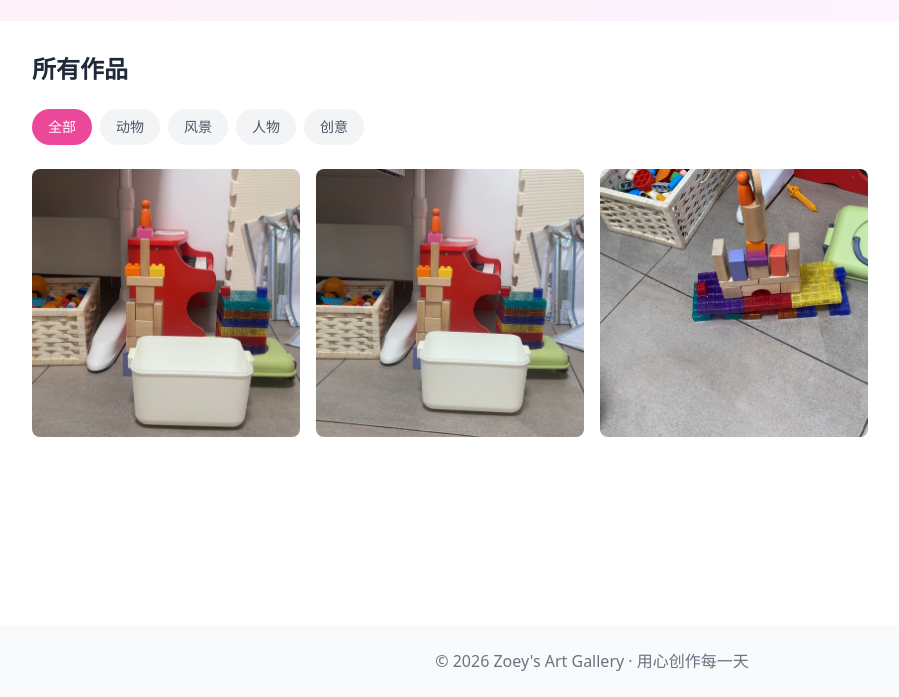
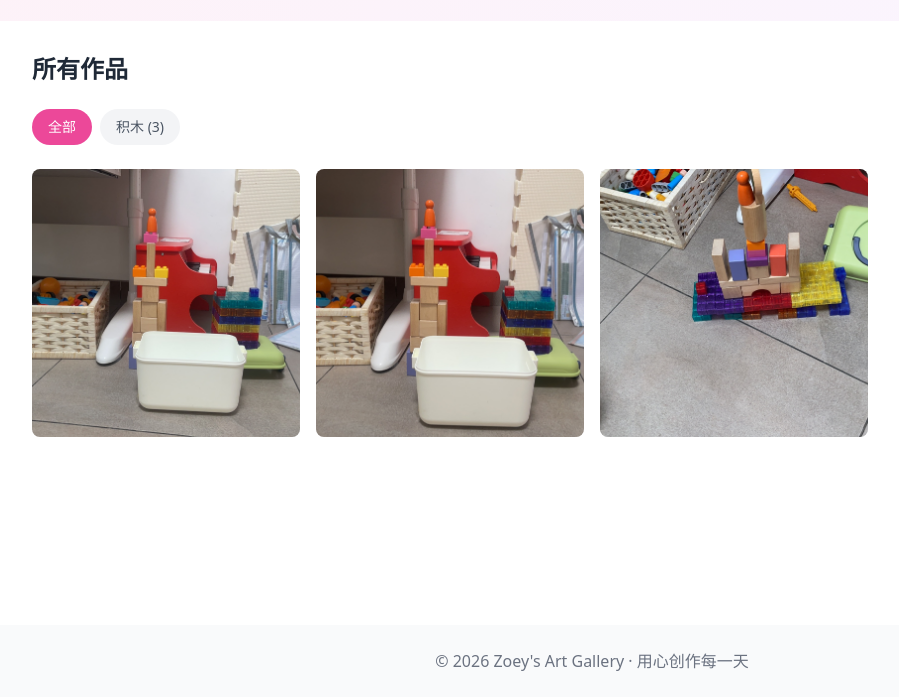
Before and after one commit to zoeybbbbbb/zoeybbbbbb.github.io, an Astro site: page /gallery in a window 1280 px wide. Shown: the part 103-800 px from the top of the page, without its empty margins (48-947 px from the left). Built offline with nearby package versions, Linux system fonts and the light colour scheme; Astro itself is replaced by a stand-in of ours.

Commit message:
Phase 2: 自动扫描 gallery 文件夹生成作品列表
     - 实现 scanGallery() 自动扫描 public/gallery/ 目录
     - 动态读取文件夹结构作为分类
     - 支持图片(jpg/png/gif/webp)和视频(mp4/webm/mov)
     - 分类按钮显示作品数量

```diff
--- a/src/components/GalleryGrid.tsx
+++ b/src/components/GalleryGrid.tsx
@@ -4,32 +4,32 @@ interface Artwork {
   title: string;
   src: string;
   type: 'image' | 'video';
+  category: string;
+}
+
+interface Category {
+  name: string;
+  count: number;
 }
 
 interface GalleryGridProps {
   artworks: Artwork[];
+  categories: Category[];
 }
 
-export default function GalleryGrid({ artworks }: GalleryGridProps) {
+export default function GalleryGrid({ artworks, categories }: GalleryGridProps) {
   const [selectedCategory, setSelectedCategory] = useState<string>('全部');
 
-  const categories = ['全部', '动物', '风景', '人物', '创意'];
-
-  const categoryMap: Record<string, string[]> = {
-    '动物': ['小猫钓鱼', '大象', '海底世界'],
-    '风景': ['日落', '山川'],
-    '人物': ['我的家人'],
-    '创意': ['未来城市'],
-  };
+  const categoryNames = ['全部', ...categories.map(c => c.name)];
 
   const filteredArtworks = selectedCategory === '全部'
     ? artworks
-    : artworks.filter(art => categoryMap[selectedCategory]?.includes(art.title));
+    : artworks.filter(art => art.category === selectedCategory);
 
   return (
     <div>
       <div className="flex flex-wrap gap-2 mb-6">
-        {categories.map(cat => (
+        {categoryNames.map(cat => (
           <button
             key={cat}
             onClick={() => setSelectedCategory(cat)}
@@ -40,6 +40,7 @@ export default function GalleryGrid({ artworks }: GalleryGridProps) {
             }`}
           >
             {cat}
+            {cat !== '全部' && ` (${categories.find(c => c.name === cat)?.count || 0})`}
           </button>
         ))}
       </div>
@@ -50,6 +51,19 @@ export default function GalleryGrid({ artworks }: GalleryGridProps) {
             key={index}
             className="aspect-square bg-gray-100 rounded-lg overflow-hidden cursor-pointer hover:shadow-lg transition-shadow"
           >
+            {artwork.type === 'video' ? (
+              <video
+                src={artwork.src}
+                className="w-full h-full object-cover"
+                muted
+                playsInline
+                onMouseOver={e => e.currentTarget.play()}
+                onMouseOut={e => {
+                  e.currentTarget.pause();
+                  e.currentTarget.currentTime = 0;
+                }}
+              />
+            ) : (
               <img
                 src={artwork.src}
                 alt={artwork.title}
@@ -59,6 +73,7 @@ export default function GalleryGrid({ artworks }: GalleryGridProps) {
                   e.currentTarget.parentElement!.innerHTML = `<div class="w-full h-full flex items-center justify-center text-gray-400 text-sm p-4 text-center">${artwork.title}</div>`;
                 }}
               />
+            )}
           </div>
         ))}
       </div>
--- a/src/pages/gallery/index.astro
+++ b/src/pages/gallery/index.astro
@@ -2,10 +2,9 @@
 import Header from "../../components/Header.astro";
 import Footer from "../../components/Footer.astro";
 import GalleryGrid from "../../components/GalleryGrid";
-import { getGalleryStructure } from "../../utils/gallery";
+import { scanGallery } from "../../utils/gallery";
 
-const { categories, artworks } = getGalleryStructure();
-const allArtworks = Object.values(artworks).flat();
+const { categories, artworks } = scanGallery();
 ---
 
 <!doctype html>
@@ -21,7 +20,7 @@ const allArtworks = Object.values(artworks).flat();
 
     <main class="flex-1 max-w-6xl mx-auto px-4 py-8 w-full">
       <h2 class="text-2xl font-bold text-gray-800 mb-6">所有作品</h2>
-      <GalleryGrid artworks={allArtworks} client:load />
+      <GalleryGrid categories={categories} artworks={artworks} client:load />
     </main>
 
     <Footer />
--- a/src/utils/gallery.ts
+++ b/src/utils/gallery.ts
@@ -1,22 +1,63 @@
+import fs from 'node:fs';
+import path from 'node:path';
+
+const GALLERY_DIR = 'public/gallery';
+
+export interface Artwork {
+  title: string;
+  src: string;
+  type: 'image' | 'video';
+  category: string;
+}
+
+export interface Category {
+  name: string;
+  count: number;
+}
+
+export function scanGallery(): { categories: Category[]; artworks: Artwork[] } {
+  const galleryPath = path.join(process.cwd(), GALLERY_DIR);
+
+  if (!fs.existsSync(galleryPath)) {
+    return { categories: [], artworks: [] };
+  }
+
+  const categories: Category[] = [];
+  const artworks: Artwork[] = [];
+
+  const dirs = fs.readdirSync(galleryPath, { withFileTypes: true });
+
+  for (const dir of dirs) {
+    if (!dir.isDirectory()) continue;
+
+    const categoryName = dir.name;
+    const categoryPath = path.join(galleryPath, categoryName);
+    const files = fs.readdirSync(categoryPath);
+
+    let count = 0;
+
+    for (const file of files) {
+      const ext = path.extname(file).toLowerCase();
+      if (!['.jpg', '.jpeg', '.png', '.gif', '.webp', '.mp4', '.webm', '.mov'].includes(ext)) {
+        continue;
+      }
+
+      const title = path.basename(file, ext);
+      const src = `/gallery/${categoryName}/${file}`;
+      const type: 'image' | 'video' = ['.mp4', '.webm', '.mov'].includes(ext) ? 'video' : 'image';
+
+      artworks.push({ title, src, type, category: categoryName });
+      count++;
+    }
+
+    if (count > 0) {
+      categories.push({ name: categoryName, count });
+    }
+  }
+
+  return { categories, artworks };
+}
+
 export function getGalleryStructure() {
-  const categories = [
-    { name: '动物', path: '/gallery?cat=动物' },
-    { name: '风景', path: '/gallery?cat=风景' },
-    { name: '人物', path: '/gallery?cat=人物' },
-    { name: '创意', path: '/gallery?cat=创意' },
-  ];
-
-  const sampleArtworks = {
-    '动物': [
-      { title: '小猫钓鱼', src: '/gallery/动物/小猫钓鱼.jpg', type: 'image' },
-      { title: '大象', src: '/gallery/动物/大象.jpg', type: 'image' },
-    ],
-    '风景': [
-      { title: '日落', src: '/gallery/风景/日落.jpg', type: 'image' },
-    ],
-    '人物': [],
-    '创意': [],
-  };
-
-  return { categories, artworks: sampleArtworks };
+  return scanGallery();
 }
```
Also changed, not shown: public/gallery/积木/大象.jpg (renamed from public/gallery/动物/大象.jpg), public/gallery/积木/小猫钓鱼.jpg (renamed from public/gallery/动物/小猫钓鱼.jpg), public/gallery/积木/日落.jpg (renamed from public/gallery/风景/日落.jpg). Lines whose indentation alone changed are shown as unchanged.
